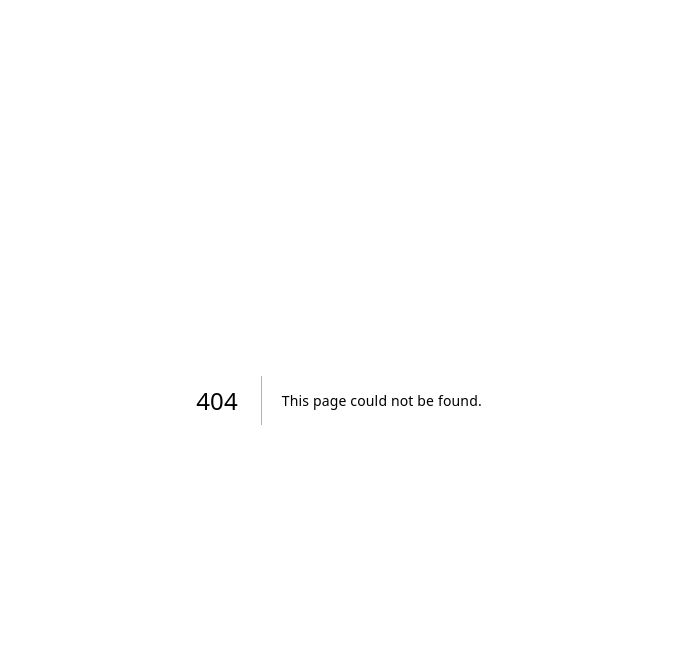
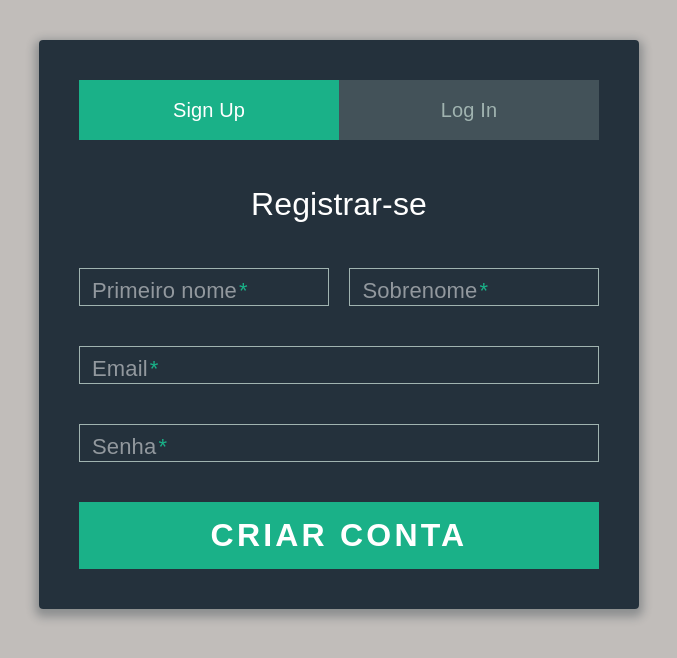
Before and after one commit to pigor66/Dialog-AI, a Next.js app: page /account in a window 1280 px wide. Before the commit this address had no page. Shown: the top 658 px of the page, without its empty margins (301-978 px from the left). Built offline with nearby package versions, Linux system fonts and the light colour scheme.

Commit message:
fix: feature create new user

```diff
--- a/package.json
+++ b/package.json
@@ -14,6 +14,7 @@
     "@google/generative-ai": "^0.24.0",
     "@mui/icons-material": "^7.0.1",
     "@mui/material": "^7.0.1",
+    "axios": "^1.9.0",
     "next": "15.2.4",
     "react": "^19.0.0",
     "react-dom": "^19.0.0"
--- /dev/null
+++ b/src/app/(account)/account/page.tsx
@@ -0,0 +1,281 @@
+"use client";
+
+import { ChangeEvent, useState } from "react";
+
+type FormFields = {
+  [key: string]: string;
+};
+
+export default function AuthPage() {
+  const [activeTab, setActiveTab] = useState<"signup" | "login">("signup");
+  const [formValues, setFormValues] = useState<FormFields>({});
+
+  const handleTabClick = (tab: "signup" | "login") => {
+    setActiveTab(tab);
+  };
+
+  const handleInputChange = (e: ChangeEvent<HTMLInputElement>) => {
+    const { name, value } = e.target;
+    setFormValues((prev) => ({ ...prev, [name]: value }));
+  };
+
+  const handleLabelClass = (name: string) => {
+    return formValues[name] ? "active highlight" : "";
+  };
+
+  return (
+    <div className="form">
+      <ul className="tab-group">
+        <li className={`tab ${activeTab === "signup" ? "active" : ""}`}>
+          <a onClick={() => handleTabClick("signup")}>Sign Up</a>
+        </li>
+        <li className={`tab ${activeTab === "login" ? "active" : ""}`}>
+          <a onClick={() => handleTabClick("login")}>Log In</a>
+        </li>
+      </ul>
+
+      <div className="tab-content">
+        {activeTab === "signup" && (
+          <div id="signup">
+            <h1>Registrar-se</h1>
+            <form>
+              <div className="top-row">
+                <div className="field-wrap">
+                  <label className={handleLabelClass("firstName")}>
+                    Primeiro nome<span className="req">*</span>
+                  </label>
+                  <input
+                    type="text"
+                    name="firstName"
+                    required
+                    autoComplete="off"
+                    value={formValues.firstName || ""}
+                    onChange={handleInputChange}
+                  />
+                </div>
+                <div className="field-wrap">
+                  <label className={handleLabelClass("lastName")}>
+                    Sobrenome<span className="req">*</span>
+                  </label>
+                  <input
+                    type="text"
+                    name="lastName"
+                    required
+                    autoComplete="off"
+                    value={formValues.lastName || ""}
+                    onChange={handleInputChange}
+                  />
+                </div>
+              </div>
+              <div className="field-wrap">
+                <label className={handleLabelClass("email")}>
+                  Email<span className="req">*</span>
+                </label>
+                <input
+                  type="email"
+                  name="email"
+                  required
+                  autoComplete="off"
+                  value={formValues.email || ""}
+                  onChange={handleInputChange}
+                />
+              </div>
+              <div className="field-wrap">
+                <label className={handleLabelClass("password")}>
+                  Senha<span className="req">*</span>
+                </label>
+                <input
+                  type="password"
+                  name="password"
+                  required
+                  autoComplete="off"
+                  value={formValues.password || ""}
+                  onChange={handleInputChange}
+                />
+              </div>
+              <button type="submit" className="button button-block">
+                Criar conta
+              </button>
+            </form>
+          </div>
+        )}
+
+        {activeTab === "login" && (
+          <div id="login">
+            <h1>Bem vindo</h1>
+            <form>
+              <div className="field-wrap">
+                <label className={handleLabelClass("loginEmail")}>
+                  Email<span className="req">*</span>
+                </label>
+                <input
+                  type="email"
+                  name="loginEmail"
+                  required
+                  autoComplete="off"
+                  value={formValues.loginEmail || ""}
+                  onChange={handleInputChange}
+                />
+              </div>
+              <div className="field-wrap">
+                <label className={handleLabelClass("loginPassword")}>
+                  Senha<span className="req">*</span>
+                </label>
+                <input
+                  type="password"
+                  name="loginPassword"
+                  required
+                  autoComplete="off"
+                  value={formValues.loginPassword || ""}
+                  onChange={handleInputChange}
+                />
+              </div>
+              <p className="forgot">
+                <a href="#">Forgot Password?</a>
+              </p>
+              <button type="submit" className="button button-block">
+                Log In
+              </button>
+            </form>
+          </div>
+        )}
+      </div>
+
+      <style jsx>{`
+        :global(body) {
+          background: #c1bdba;
+          font-family: 'Titillium Web', sans-serif;
+        }
+
+        .form {
+          background: rgba(19, 35, 47, 0.9);
+          padding: 40px;
+          max-width: 600px;
+          margin: 40px auto;
+          border-radius: 4px;
+          box-shadow: 0 4px 10px 4px rgba(19, 35, 47, 0.3);
+        }
+
+        .tab-group {
+          list-style: none;
+          padding: 0;
+          margin: 0 0 40px 0;
+          display: flex;
+        }
+
+        .tab {
+          flex: 1;
+        }
+
+        .tab a {
+          display: block;
+          text-decoration: none;
+          padding: 15px;
+          background: rgba(160, 179, 176, 0.25);
+          color: #a0b3b0;
+          font-size: 20px;
+          text-align: center;
+          cursor: pointer;
+          transition: 0.5s ease;
+        }
+
+        .tab a:hover {
+          background: #159f7e;
+          color: white;
+        }
+
+        .tab.active a {
+          background: #1ab188;
+          color: white;
+        }
+
+        h1 {
+          text-align: center;
+          color: white;
+          font-weight: 300;
+          margin: 0 0 40px;
+        }
+
+        label {
+          position: absolute;
+          transform: translateY(6px);
+          left: 13px;
+          color: rgba(255, 255, 255, 0.5);
+          transition: all 0.25s ease;
+          pointer-events: none;
+          font-size: 22px;
+        }
+
+        label.active {
+          transform: translateY(50px);
+          left: 2px;
+          font-size: 14px;
+        }
+
+        label.highlight {
+          color: white;
+        }
+
+        .req {
+          margin: 2px;
+          color: #1ab188;
+        }
+
+        input {
+          font-size: 22px;
+          width: 100%;
+          padding: 5px 10px;
+          background: none;
+          border: 1px solid #a0b3b0;
+          color: white;
+          transition: border-color 0.25s ease;
+        }
+
+        input:focus {
+          outline: 0;
+          border-color: #1ab188;
+        }
+
+        .field-wrap {
+          position: relative;
+          margin-bottom: 40px;
+        }
+
+        .top-row {
+          display: flex;
+          gap: 4%;
+        }
+
+        .top-row > div {
+          width: 48%;
+        }
+
+        .button {
+          border: 0;
+          padding: 15px 0;
+          font-size: 2rem;
+          font-weight: 600;
+          text-transform: uppercase;
+          letter-spacing: 0.1em;
+          background: #1ab188;
+          color: white;
+          transition: all 0.5s ease;
+        }
+
+        .button:hover {
+          background: #159f7e;
+        }
+
+        .button-block {
+          display: block;
+          width: 100%;
+        }
+
+        .forgot {
+          margin-top: -20px;
+          text-align: right;
+        }
+      `}</style>
+    </div>
+  );
+}
--- a/src/app/(account)/login/page.tsx
+++ b/src/app/(account)/login/page.tsx
@@ -13,8 +13,6 @@ import BackgroundStars from '../../pratice/ParticleBackground';
 
 
 export default function LoginForm() {
-
-
     const [form, setForm] = useState({
         email: '',
         password: '',
@@ -29,8 +27,6 @@ export default function LoginForm() {
 
     const handleSubmit = (event: FormEvent<HTMLFormElement>) => {
         event.preventDefault();
-        console.log('Form Submitted:', form);
-        // Aqui você pode adicionar lógica de autenticação
     };
 
     return (
--- a/src/types/user.d.ts
+++ b/src/types/user.d.ts
@@ -2,4 +2,5 @@ export interface User {
     name: string;
     email: string;
     password: string;
+    confirmPassword: string;
   }
```
Also changed, not shown: src/api/user.tsx (added, +15 -0 lines), src/app/(account)/register/page.tsx (+41 -6 lines), 1 other file (tests, documents, lock files or other folders).
